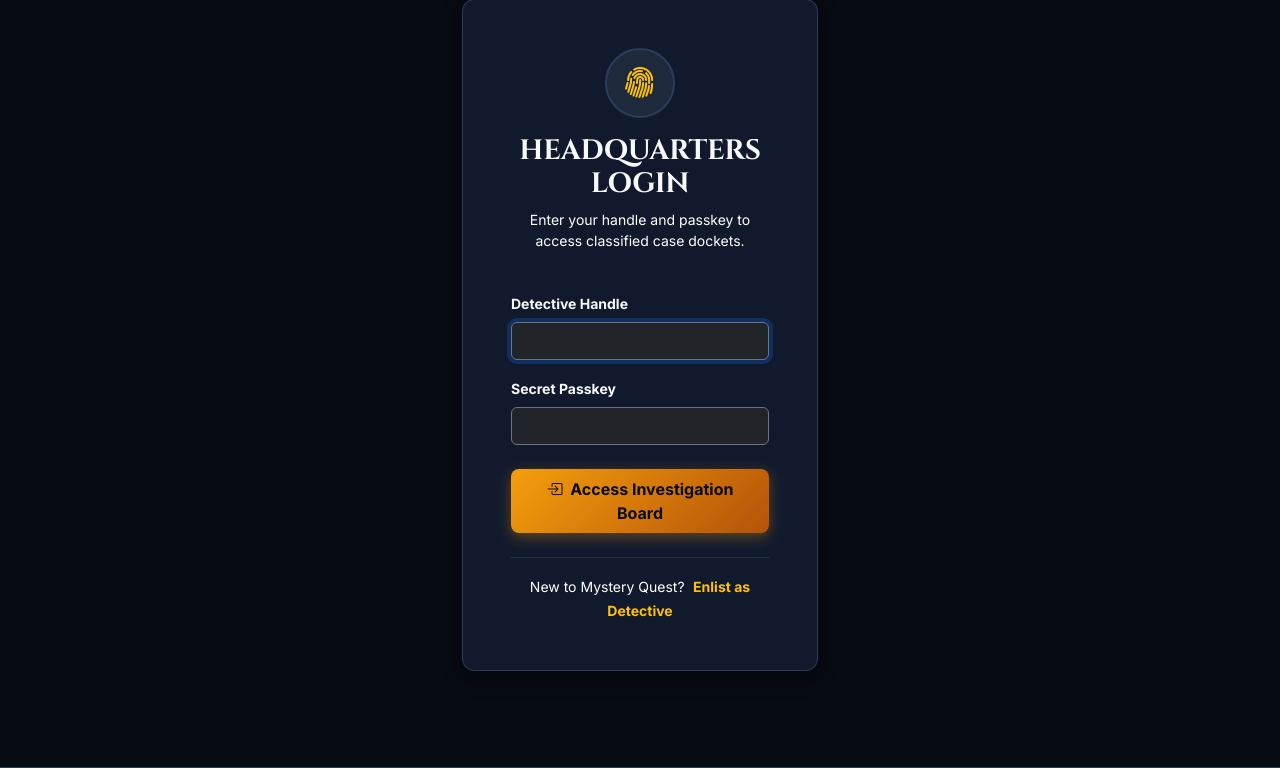
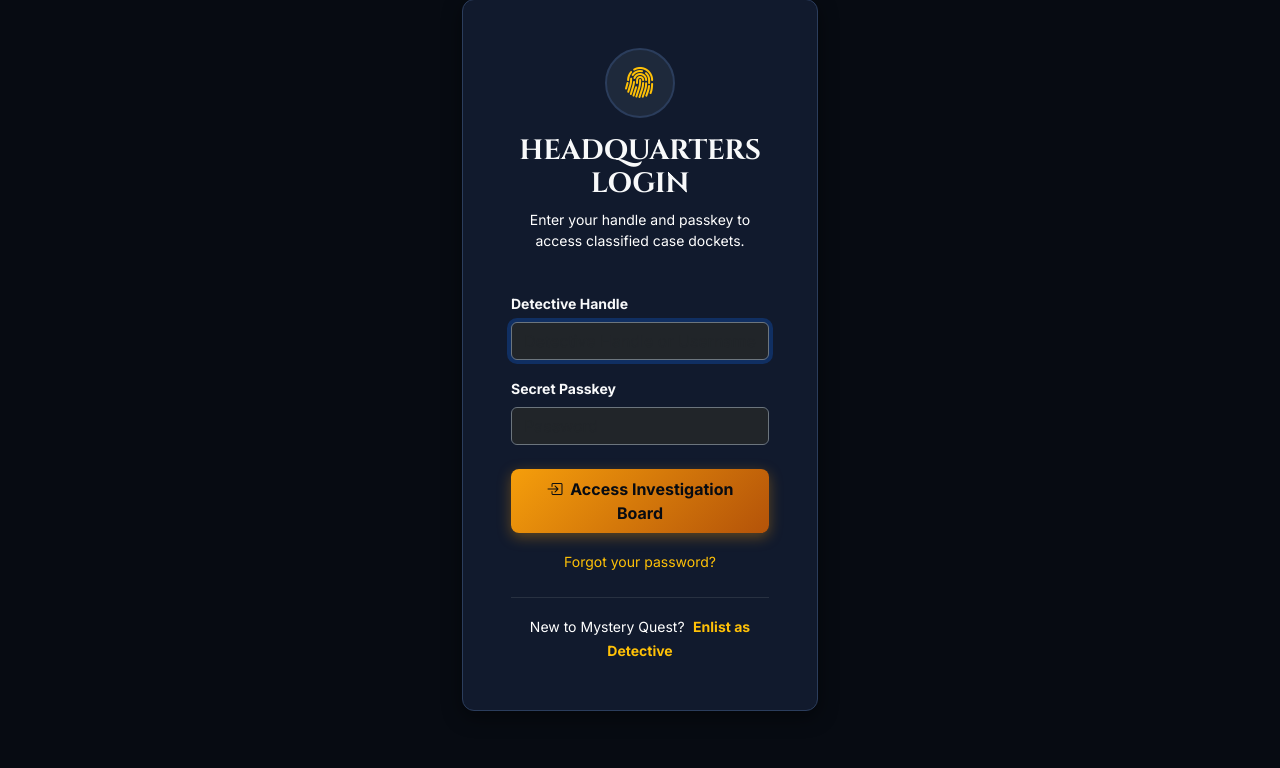
Before and after one commit to Aryan1771/Mystery-Quest, a Django app: page /accounts/login/ in a window 1280 px wide. Shown: the part 128-896 px from the top of the page. Run offline with Django 5.2, Linux system fonts and the light colour scheme; parts of the project's set-up code (start-up, migrations or seed data) failed here and were passed over.

Commit message:
Add forgot password link to login

```diff
--- a/templates/accounts/login.html
+++ b/templates/accounts/login.html
@@ -42,6 +42,8 @@
                     </button>
                 </form>
 
+                <div class="text-center mt-3"><a href="{% url 'password_reset' %}" class="small text-warning">Forgot your password?</a></div>
+
                 <div class="text-center mt-4 pt-3 border-top border-secondary border-opacity-25">
                     <span class="text-white small">New to Mystery Quest?</span>
                     <a href="{% url 'register' %}" class="small text-warning fw-bold ms-1">Enlist as Detective</a>
```
